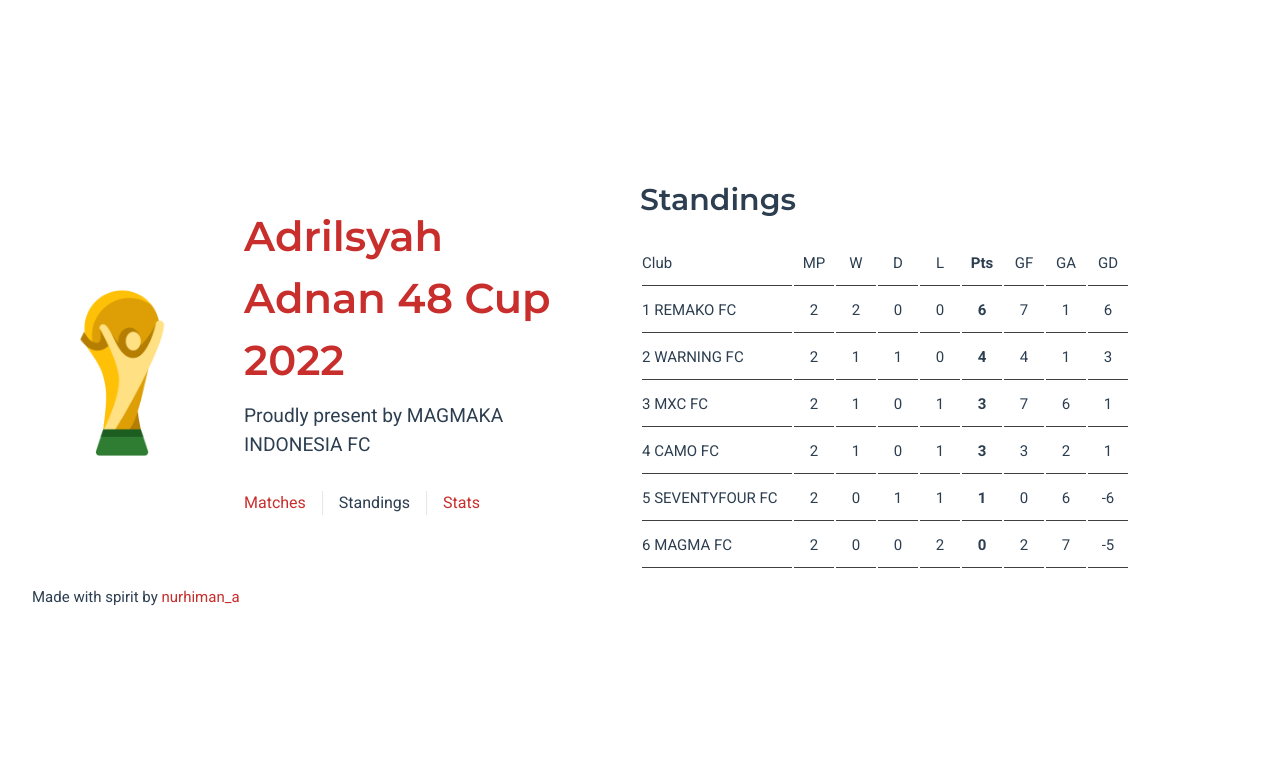
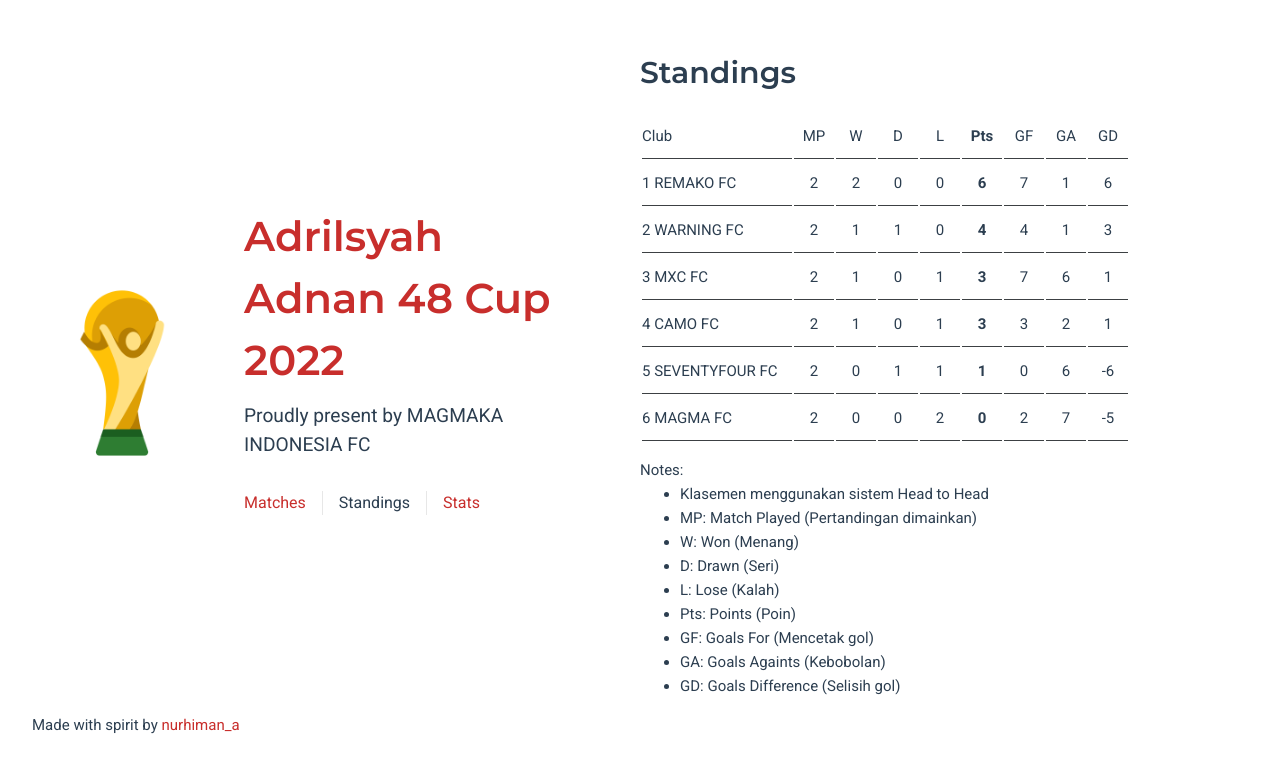
Before and after one commit to Nurhiman20/magmaka-futsal-league, a Vue app: page /standings in a window 1280 px wide. Shown: the top 772 px of the page. Built offline with nearby package versions, Linux system fonts and the light colour scheme.

Commit message:
feat(Standings): Notes

```diff
--- a/src/views/StandingsView.vue
+++ b/src/views/StandingsView.vue
@@ -99,6 +99,20 @@
 				</tbody>
 			</table>
 		</div>
+    <div class="notes">
+    <p>Notes:</p>
+    <ul>
+      <li>Klasemen menggunakan sistem Head to Head</li>
+      <li>MP: Match Played (Pertandingan dimainkan)</li>
+      <li>W: Won (Menang)</li>
+      <li>D: Drawn (Seri)</li>
+      <li>L: Lose (Kalah)</li>
+      <li>Pts: Points (Poin)</li>
+      <li>GF: Goals For (Mencetak gol)</li>
+      <li>GA: Goals Againts (Kebobolan)</li>
+      <li>GD: Goals Difference (Selisih gol)</li>
+    </ul>
+    </div>
 	</div>
 </template>
 
@@ -119,6 +133,9 @@
 			border-bottom: 1px solid #3c4043;
 		}
 	}
+  .notes {
+    margin-top: 15px;
+  }
 
 	.table-style {
 		overflow-x: auto;
```
